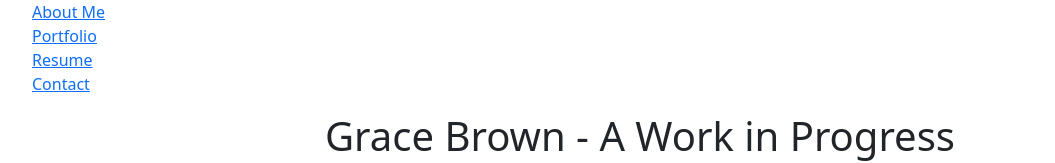
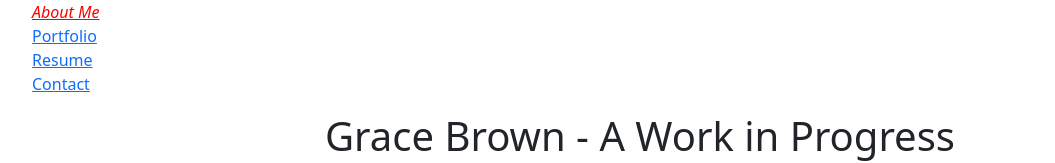
Before and after one commit to ItsGeeBee/react-profile, a React (Create React App) app: page / in a window 1280 px wide. Shown: the top 163 px of the page, without its empty margins (0-1055 px from the left). Built offline with nearby package versions, Linux system fonts and the light colour scheme.

Commit message:
Class to nav bar not changing on click

```diff
--- a/src/components/Nav.js
+++ b/src/components/Nav.js
@@ -10,20 +10,21 @@ function Nav(props) {
     currentPage
 } = props;
 
+console.log(props);
 return (
     <nav>
         <ul>
             <li>
-                <a href="#about" className={currentPage.name === '/About' ? 'nav-active': ''} onClick={() => setCurrentPage(pages[0])}>About Me</a>
+                <a href="/About" className={currentPage.name === 'about' ? 'nav-active': ''} onClick={() => setCurrentPage(pages[0])}>About Me</a>
             </li>
             <li>
-                <a href="#portfolio" className={currentPage.name === '/Portfolio' ? 'nav-active': ''} onClick={() => setCurrentPage(pages[1])}>Portfolio</a>
+                <a href="/Portfolio" className={currentPage.name === 'portfolio' ? 'nav-active': ''} onClick={() => setCurrentPage(pages[1])}>Portfolio</a>
             </li>
             <li>
-                <a href="#resume" className={currentPage.name === '/Resume' ? 'nav-active': ''} onClick={() => setCurrentPage(pages[2])}>Resume</a>
+                <a href="/Resume" className={currentPage.name === 'resume' ? 'nav-active': ''} onClick={() => setCurrentPage(pages[2])}>Resume</a>
             </li>
             <li>
-                <a href="#contact" className={currentPage.name === '/Contact' ? 'nav-active': ''} onClick={() => setCurrentPage(pages[3])}>Contact</a>
+                <a href="/Contact" className={currentPage.name === 'contact' ? 'nav-active': ''} onClick={() => setCurrentPage(pages[3])}>Contact</a>
             </li>
         </ul>
     </nav >
```
